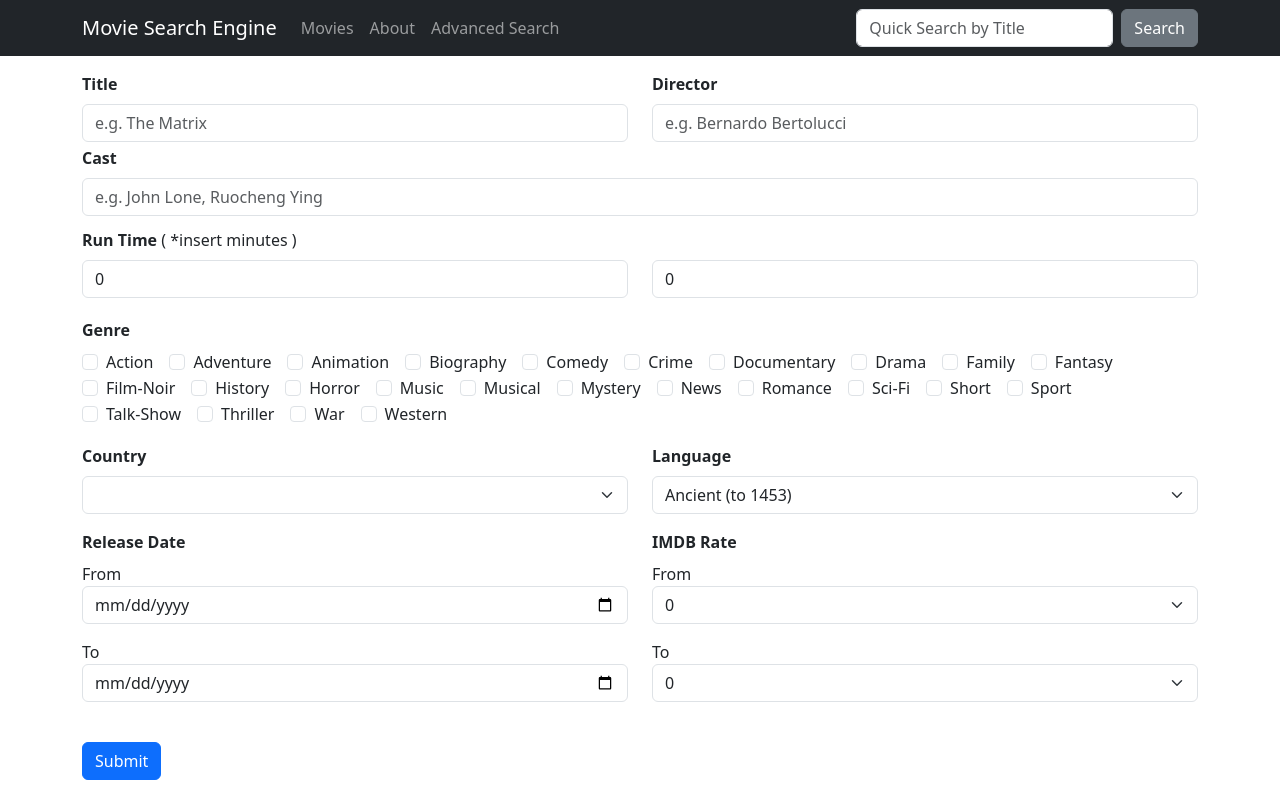
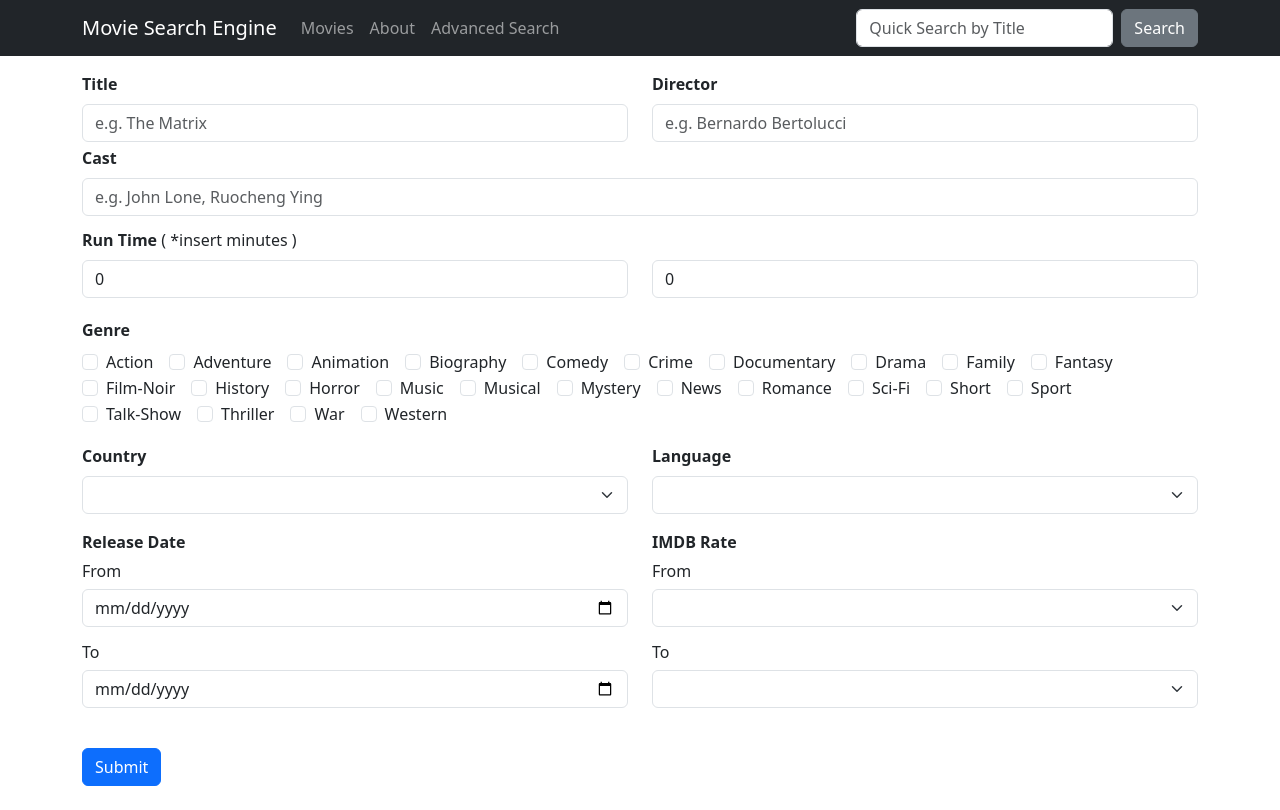
Before and after one commit to SongJoo1993/FlickScout, a Next.js app in the folder my-app/: page /search in a window 1280 px wide. Built offline with nearby package versions, Linux system fonts and the light colour scheme.

Commit message:
Search Details Page being Worked.

```diff
--- a/my-app/pages/movies/[title].js
+++ b/my-app/pages/movies/[title].js
@@ -12,7 +12,7 @@ export default function MovieTitle() {
   const router = useRouter();
   const {title} = router.query;
   const {data, error} = useSWR(`http://localhost:8080/api/movies?page=1&perPage=${PER_PAGE}&title=${title}`);
-
+  console.log(router.query);
   function backToHome() {
     router.push('/');
   }
--- a/my-app/pages/search.js
+++ b/my-app/pages/search/index.js
@@ -1,7 +1,7 @@
 import { useForm } from 'react-hook-form'
 import { useRouter } from 'next/router'
 import {Form, Row, Col, Button} from 'react-bootstrap'
-import {genres, languages, countries, ranges} from '../public/searchItem'
+import {genres, languages, countries, ranges} from '../../public/searchItem'
 
 export default function AdvancedSearchForm() {
     const router = useRouter();
@@ -15,21 +15,31 @@ export default function AdvancedSearchForm() {
             genre: [],
             country: "",
             language: "",
-            rate: "",
+            fromRate: "",
+            toRate: "",
             fromDate: "",
             toDate: "",
         }
     });
 
+    function queryGenerator(data) {
+        let queryStr = "";
+        for(const property in data) {
+            if( typeof data[property] === "string" && data[property].length > 0) {
+                queryStr += `${property}=${data[property]}&`;
+            }
+        }
+        queryStr = queryStr.substring(0, queryStr.length-1);
+        router.push(`/search/${queryStr}`);
+    }
 
-    function submitForm(data) {
-        console.log(data);
-        // let queryStr = "searchBy=" + data.searchBy;
-        // if (data.geoLocation) queryStr += "&geoLocation=" + data.geoLocation;
-        // if (data.medium) queryStr += "&medium=" + data.medium;
-        // queryStr += "&isOnView=" + data.isOnView + "&isHighlight=" + data.isHighlight + "&q=" + data.q;
-        // router.push(`/artwork?${queryStr}`);
+    function submitForm(data, event) {
+        event.preventDefault();
+        queryGenerator(data);
     }
+
+    // after submit -> route to a page with all results (cards)
+
 
     return (
         <Form onSubmit={handleSubmit(submitForm)}>
@@ -88,7 +98,7 @@ export default function AdvancedSearchForm() {
                 </Form.Group>
                 <Form.Group as={Col}>
                     <strong><Form.Label>Language</Form.Label></strong>
-                    <Form.Select name="language" className="mb-3">
+                    <Form.Select {...register("language")} name="language" className="mb-3">
                         {languages.map((country,index) => {
                             return <option key={index} value={country}>{country}</option>
                         })}
@@ -98,22 +108,22 @@ export default function AdvancedSearchForm() {
             <Row>
                 <Form.Group as={Col}>
                     <strong><Form.Label>Release Date</Form.Label></strong><br />
-                    <h10>From</h10>
-                    <Form.Control name="from-year" type="date" className="mb-3"/>
-                    <h10>To</h10>
-                    <Form.Control name="to-year" type="date" className="mb-3"/>
+                    <h6>From</h6>
+                    <Form.Control {...register("fromDate")} type="date" className="mb-3"/>
+                    <h6>To</h6>
+                    <Form.Control {...register("toDate")} type="date" className="mb-3"/>
                 </Form.Group>
                 <Form.Group as={Col}>
                     <strong><Form.Label>IMDB Rate</Form.Label></strong><br />
-                    <h10>From</h10>
-                    <Form.Select name="from-range" className="mb-3" placeholder='From'>
+                    <h6>From</h6>
+                    <Form.Select {...register("fromRate")} className="mb-3" placeholder='From'>
                         {ranges.map((range,index) => {
                             return <option key={index} value={range}>{range}</option>
                         })}
                     </Form.Select>
-                    <h10>To</h10>
+                    <h6>To</h6>
                     {/*  */}
-                    <Form.Select name="to-range" className="mb-3" placeholder='To'>
+                    <Form.Select {...register("toRate")} className="mb-3" placeholder='To'>
                         {ranges.map((range,index) => {
                             return <option key={index} value={range}>{range}</option>
                         })}
```
Also changed, not shown: my-app/pages/search/[details].js (added, +18 -0 lines), my-app/pages/searchResult.js (added, +8 -0 lines).
